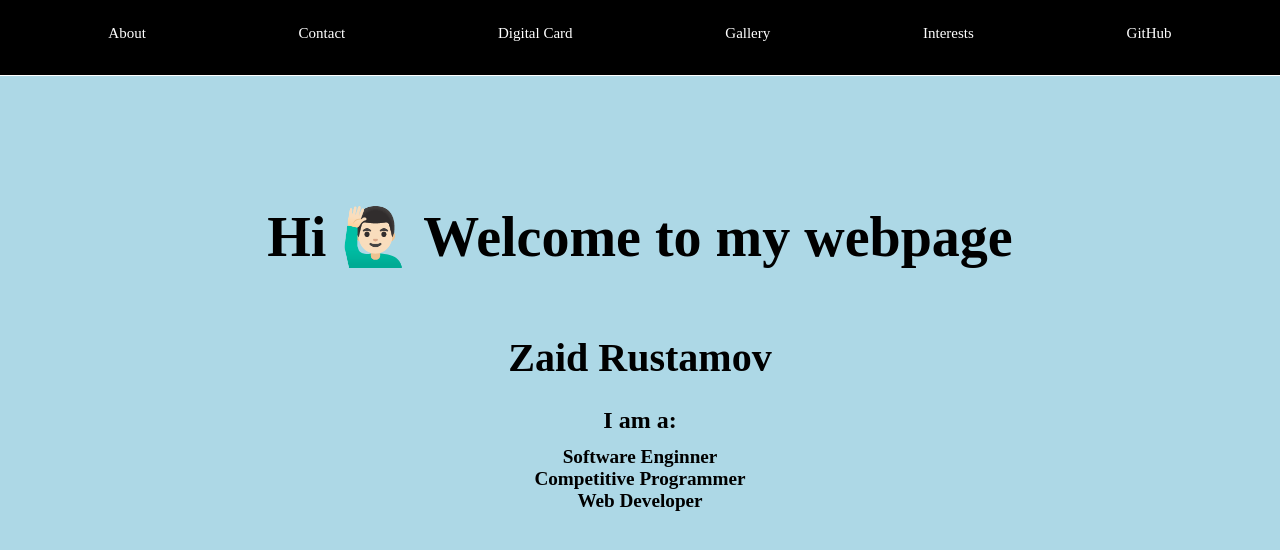
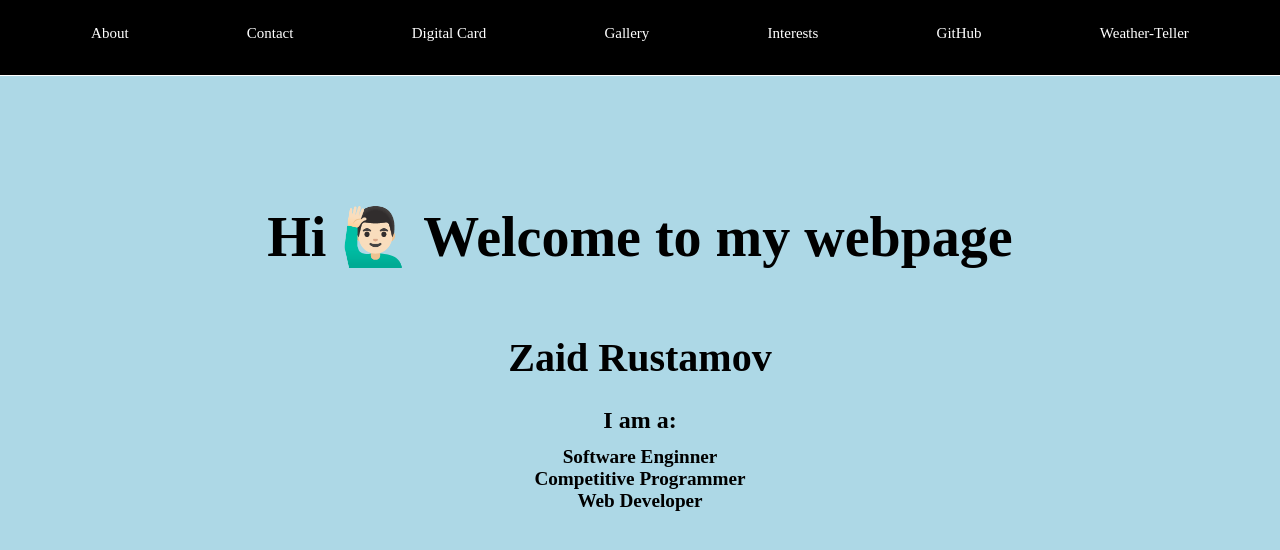
Before and after one commit to zrustamov/zrustamov.github.io, a plain HTML site: page index.html in a window 1280 px wide. Drawn offline with Linux system fonts and the light colour scheme.

Commit message:
Update index.html

```diff
--- a/index.html
+++ b/index.html
@@ -19,16 +19,11 @@
             <li><a href="gallery.html">Gallery</a></li>
             <li><a href="interests.html">Interests</a></li>
             <li><a href="https://github.com/zrustamov" target="_blank">GitHub</a></li>
+            <li><a href="weather_teller.html" target="_blank">Weather-Teller</a></li>
         </ul>
     </div>
-
 </header>
-
-
 <body>
-
-
-
     <main>
         <h1 class="sticky">Hi 🙋🏻‍♂️ Welcome to my webpage</h1>
         <p id="name">Zaid Rustamov</p>
```
